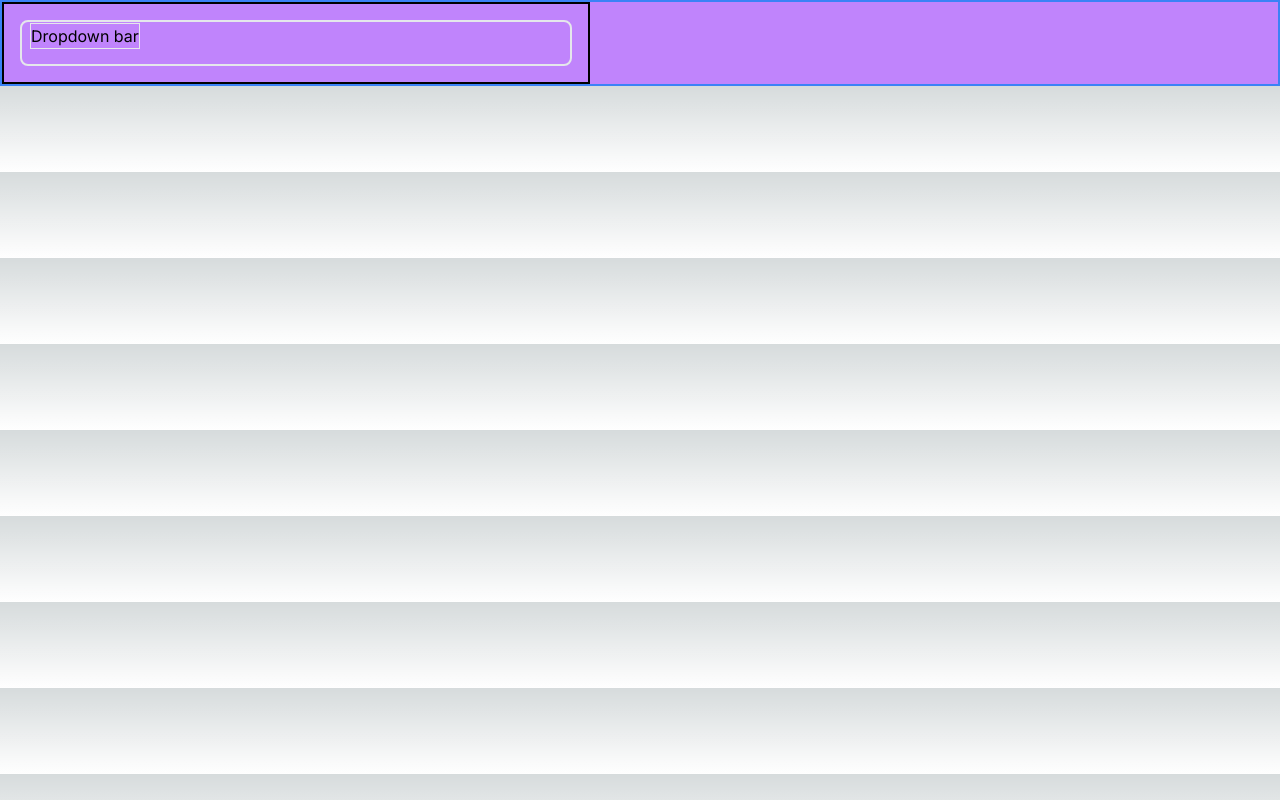
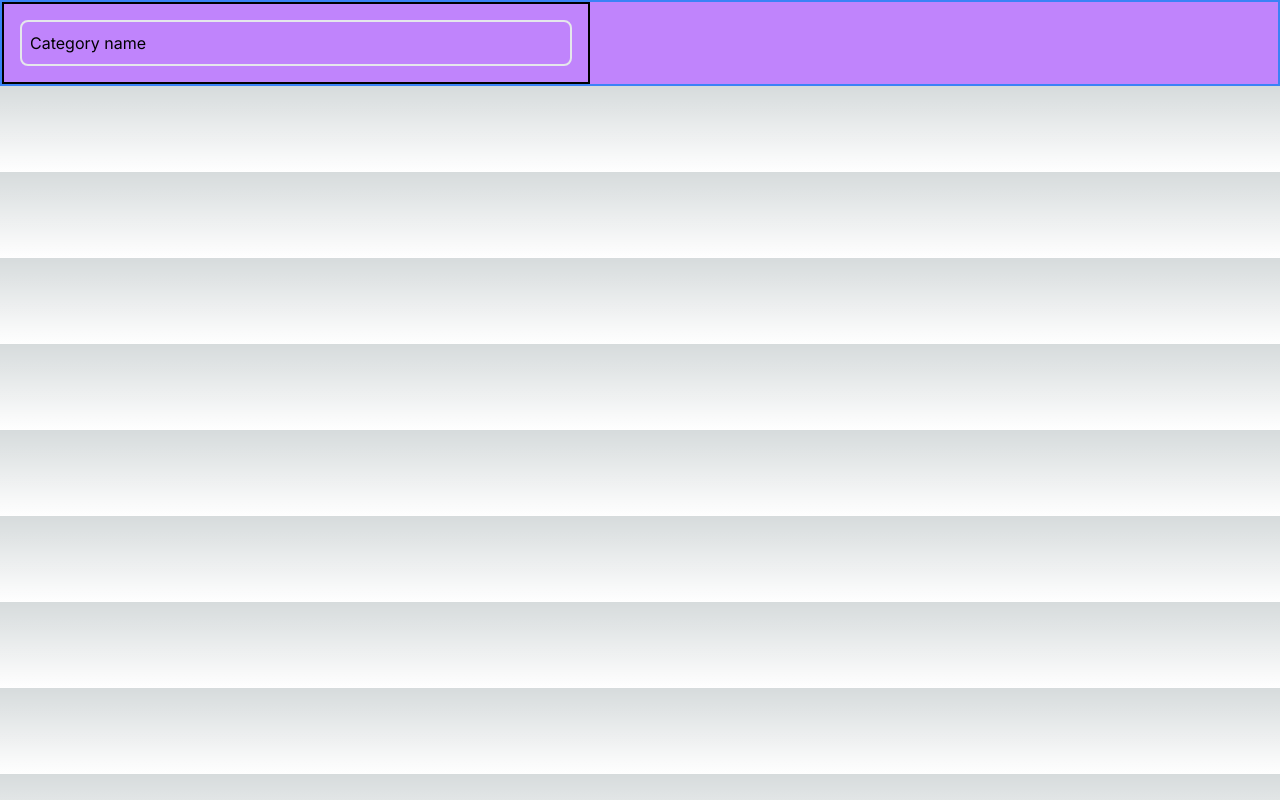
Before and after one commit to JumboCode/theatre-at-first, a Next.js app: page /tag-dropdown-test in a window 1280 px wide. Built offline with nearby package versions, Linux system fonts and the light colour scheme.

Commit message:
tagdropdown updates

```diff
--- a/src/components/TagDropdown.tsx
+++ b/src/components/TagDropdown.tsx
@@ -1,3 +1,6 @@
+// TAG DROPDOWN COMPONENT
+// Allows user to select (and create) tags to apply to a new item.
+
 "use client";
 import { useState } from "react";
 
@@ -12,25 +15,29 @@ import { useState } from "react";
 //Once you click on a tag, it should be added to the product's description or
 //smth
 
+// ??: Keep selected tag highlighted in scrolly list??
+
+//TODO implement "x" on tags and figure out behavior if there are a lot of tags
+//TODO implement user-entered tag - should this be in the 'Category name' box?
+// should the list be filtered as a user types?
+
 //We either create a tag or pick one that already exsits
 
-// Need to make GET request to Database to retrieve the tags array
-//When the tags are selected, they should be sent back to the schema to be stored?
-// The tags that are selected (q: what is the general list of tags? Hard coding
-//for now)get added to the item's "tags" array
+//?? When the tags are selected, they should be sent back to the schema to be stored in the item's "tags" array?
 
-//Prop is an array of all the tags possible to be added to an item
-
-//scrolly bar is gone
+//Props is an array of all the tags possible to be added to an item
 interface TagDropdownProps {
     tags: string[]
 }
 
-export default function TagDropdown(
-    props: TagDropdownProps
-) {
+export default function TagDropdown(props: TagDropdownProps) {
     const [display, setDisplay] = useState(false);
+    //?? What is a good name for a variable that tracks whether or not at least one tag is selected?
+    // const [select, setSelect] = useState(false);
+    const [selectIndividual, setSelectIndividual] = useState(false);
+    const [selectedTags, setSelectedTags] = useState<string[]>([]);
 
+    // Controls display of dropdown
     const handleClick = () => {
         if (display) {
             setDisplay(false);
@@ -39,24 +46,72 @@ export default function TagDropdown(
         }
     }
 
+    // Controls tag selection
+    function handleSelect(tag: string) {
+        // console.log("length start of func " + selectedTags.length);
+        // console.log(selectedTags);
+        // console.log("individual: " + selectIndividual);
+        // console.log("overall: " + select);
+        if (selectedTags.includes(tag)) {
+            // console.log("removing " + tag);
+            setSelectIndividual(false);
+            const toRemove = selectedTags.indexOf(tag);
+            // console.log(toRemove);
+            setSelectedTags(() => [...selectedTags.slice(0, toRemove), ...selectedTags.slice(toRemove + 1)])
+            // if (selectedTags.length == 0) {
+            //     console.log("no tags selected");
+            //     setSelect(false);
+            // }
+        } else {
+            // console.log("adding " + tag);
+            setSelectIndividual(true);
+            // setSelect(true);
+            setSelectedTags([...selectedTags, tag]);
+        }
+        // console.log("new length: " + selectedTags.length);
+        // console.log("new array: " + selectedTags);
+    }
+
+    function deselectTag(tag: string) {
+        const toRemove = selectedTags.indexOf(tag);
+        setSelectedTags(() => [...selectedTags.slice(0, toRemove), ...selectedTags.slice(toRemove + 1)]);
+    }
+
     return (
-        <div className="flex flex-col p-4 gap-4">
-            <div onClick={handleClick} className="inline-block align-middle pl-2 border-2 rounded-lg h-[46px]">
-                <p className="inline-block align-middle border">
-                    Dropdown bar
+        <div className="flex flex-col p-4 gap-[10px]">
+            <div onClick={handleClick} className="flex flex-col justify-center pl-2 border-2 rounded-lg h-[46px]">
+                <p className="">
+                    Category name
                 </p>
             </div>
             {
                 display && (
                     <div className="border-2 h-[144px] rounded-xl overflow-auto">
                         {props.tags.map((tag) => (
-                            <div key={tag} className="pl-2 hover:bg-violet-600 hover:font-bold active:bg-violet-700 py-2">
+                            <div key={tag} onClick={() => handleSelect(tag)} className="pl-2 hover:bg-violet-600 hover:font-bold active:bg-violet-700 py-2">
                                 <p>{tag}</p>
                             </div>
                         ))}
                     </div>
                 )
             }
+            {/* if display==true AND at least one tag is selected, show the div*/ }
+            {
+                (selectedTags.length > 0) && (
+                    <div className="flex flex-row gap-2 justify-start">
+                            {selectedTags.map((selectedTag) => (
+                                <div key={selectedTag} className="border-2 rounded-lg p-2 w-auto flex flex-row gap-2 items-center">
+                                    <p>{selectedTag}</p>
+                                    <svg width="22" height="20" viewBox="0 0 22 20" fill="none" xmlns="http://www.w3.org/2000/svg">
+                                        <path fill-rule="evenodd" clip-rule="evenodd" d="M11 1.66675C6.16751 1.66675 2.25 5.39771 2.25 10.0001C2.25 14.6025 6.16751 18.3334 11 18.3334C15.8325 18.3334 19.75 14.6025 19.75 10.0001C19.75 5.39771 15.8325 1.66675 11 1.66675ZM11 16.6667C7.13401 16.6667 4 13.682 4 10.0001C4 6.31818 7.13401 3.33341 11 3.33341C14.866 3.33341 18 6.31818 18 10.0001C18 13.682 14.866 16.6667 11 16.6667ZM12.1355 7.73687C12.4786 7.41277 13.0326 7.41493 13.3729 7.7417L13.378 7.74653C13.7183 8.0733 13.716 8.60093 13.3729 8.92503L12.2354 10L13.3729 11.075L13.378 11.0799C13.7183 11.4066 13.716 11.9343 13.3729 12.2584L13.3678 12.2632C13.0247 12.5873 12.4707 12.5851 12.1304 12.2584L11.0017 11.175L9.8729 12.2584L9.86783 12.2632C9.52473 12.5873 8.97071 12.5851 8.63041 12.2584L8.62533 12.2535C8.28503 11.9268 8.2873 11.3991 8.63041 11.075L9.76791 10L8.63041 8.92503C8.2873 8.59826 8.2873 8.06847 8.63041 7.7417C8.97351 7.41493 9.5298 7.41493 9.87291 7.7417L11.0017 8.82503L12.1304 7.7417L12.1355 7.73687Z" fill="#8E8E8E"/>
+                                    </svg>
+                                </div>
+                            ))}
+                    </div>
+
+
+                )
+            }
         </div>
     );
 }
```
Also changed, not shown: public/xIcon.svg (added).
